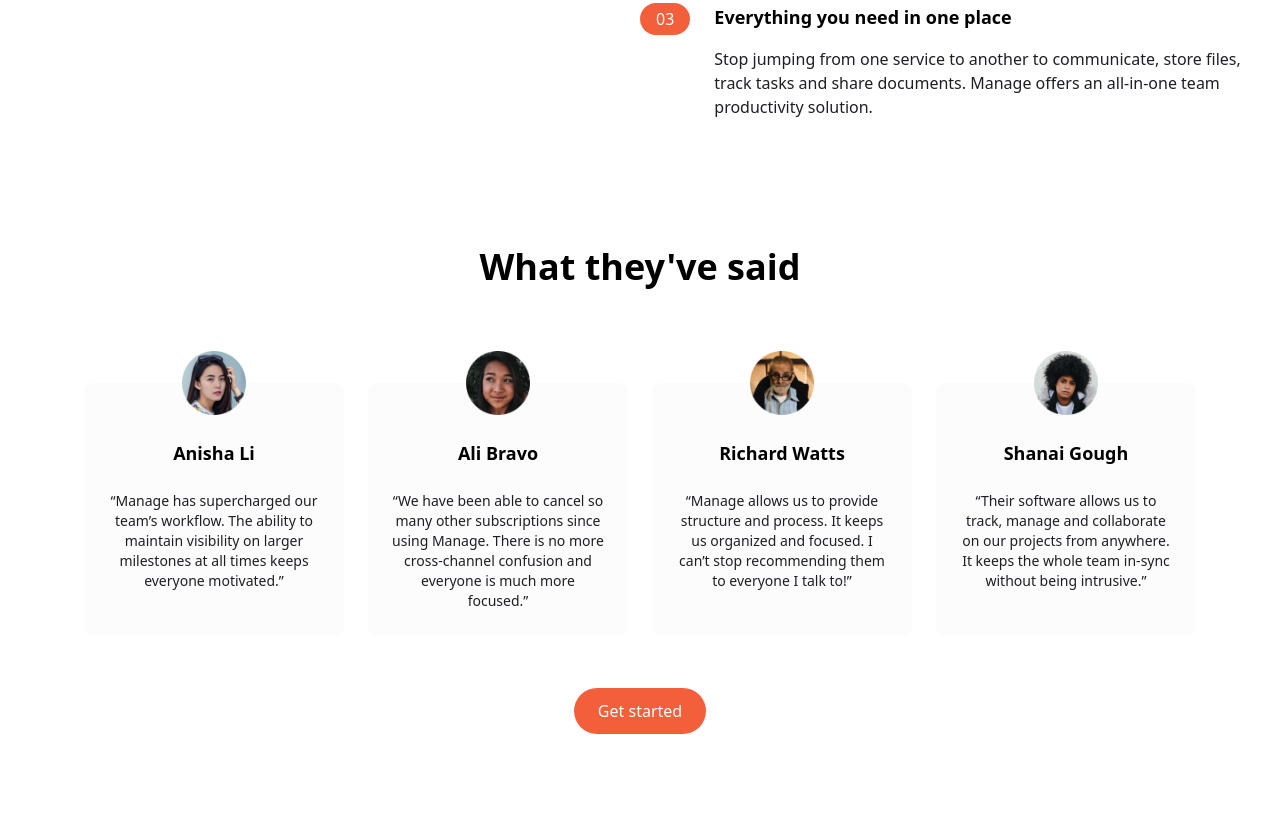
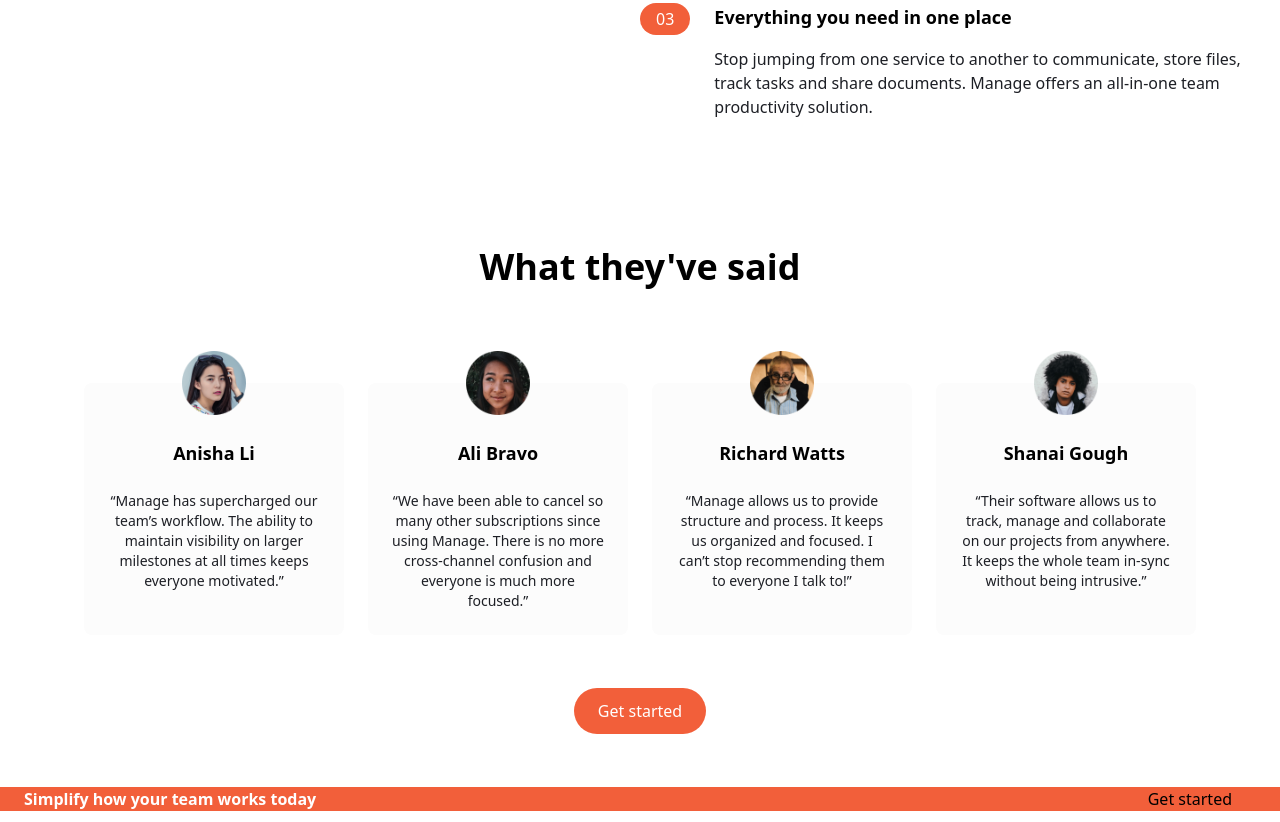
Before and after one commit to benessilfie/Tailwind-Project, a website: page index.html in a window 1280 px wide. Shown: the part 990-1812 px from the top of the page. Before the commit the page ends 1777 px from the top, so only its background shows below. Drawn offline with Linux system fonts and the light colour scheme.

Commit message:
feat: add cta

```diff
--- a/index.html
+++ b/index.html
@@ -215,8 +215,27 @@
         <div class="my-16">
           <a
             href="#"
-            class="p-3 px-6 text-white bg-brightRed rounded-full hover:bg-brightRedLight"
-            >Get started</a>
+            class="p-3 px-6 text-white bg-brightRed rounded-full hover:bg-brightRedLight">
+            Get started
+          </a>
+        </div>
+      </div>
+    </section>
+
+    <!-- CTA Section -->
+    <section id="cta" class="bg-brightRed">
+      <!-- Flex Container -->
+      <div class="container flex flex-col items-center justify-between px-6 py-24 mx-auto space-y-12 md:py-12 md:flex-row md:space-y-0">
+        <!-- Heading -->
+        <h2 class="text-5xl font-bold leading-tight text-center text-white md:text-4xl md:max-w-xl md:text-left">
+          Simplify how your team works today
+        </h2>
+        <div>
+          <a
+            href="#"
+            class="p-3 px-6 text-brightRed bg-white rounded-full shadow-2xl baseline hover:bg-gray-200">
+            Get started
+          </a>
         </div>
       </div>
     </section>
```
